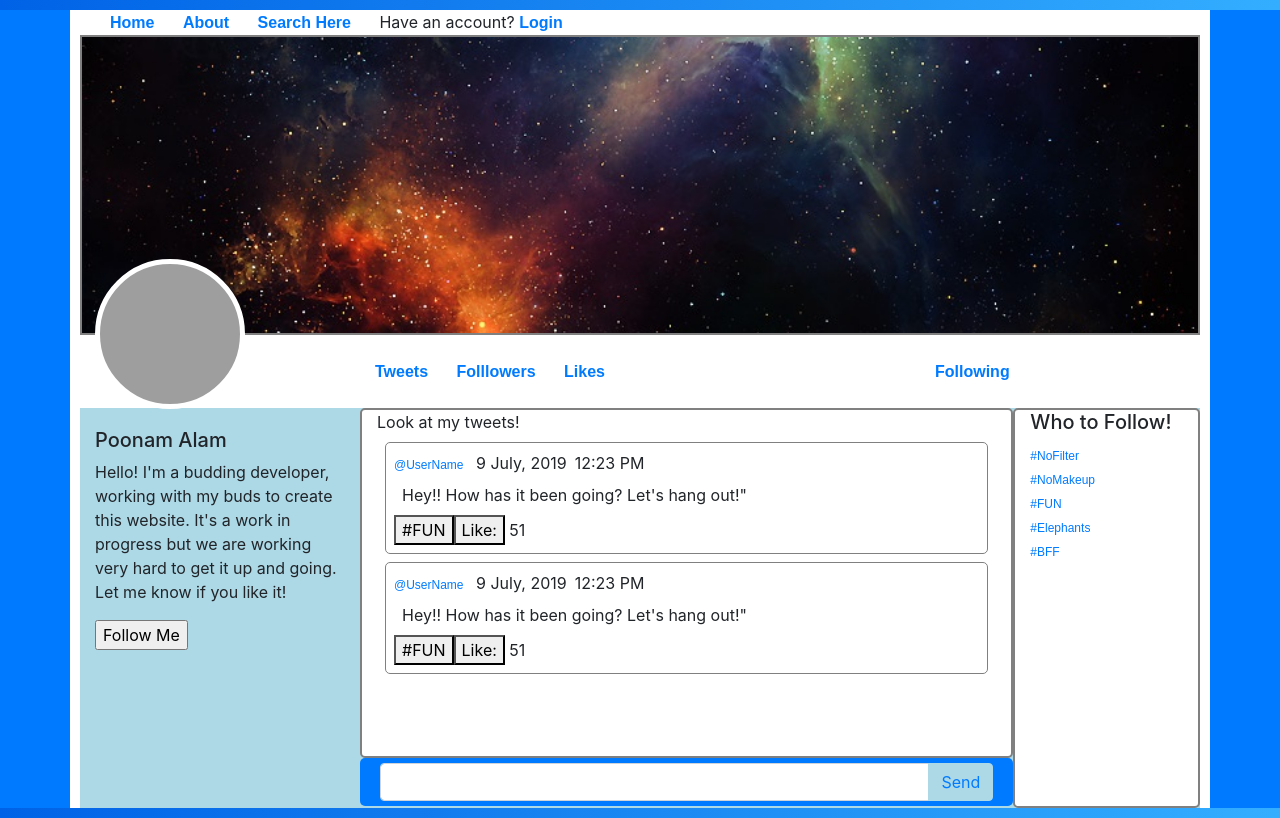
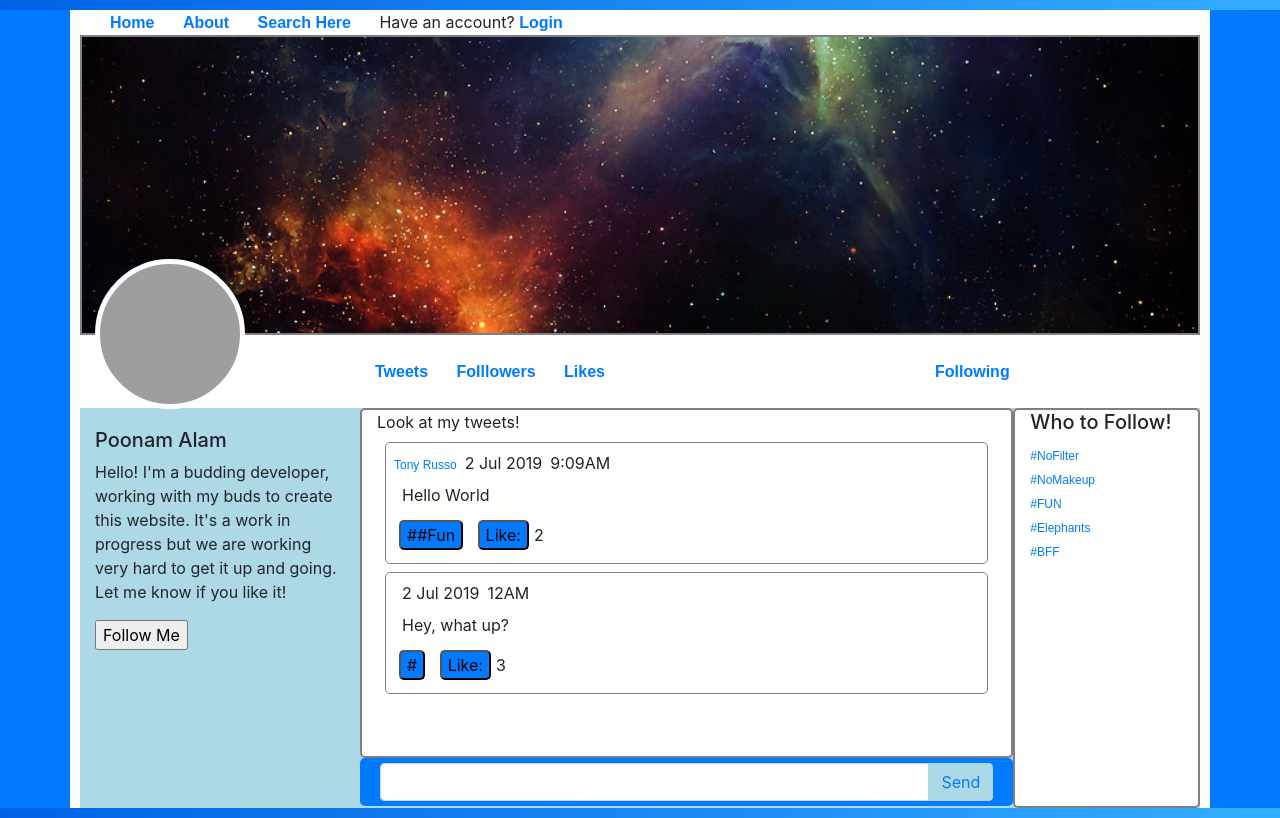
Before and after one commit to Maksura1/twitter-react, a React (Create React App) app: page /home in a window 1280 px wide. Built offline with nearby package versions, Linux system fonts and the light colour scheme; grey boxes are pictures that could not be loaded.

Commit message:
Completed Looping and Mapping posts

```diff
--- a/src/components/Profile.css
+++ b/src/components/Profile.css
@@ -80,12 +80,12 @@
 	border-radius: 5px;
 }
 
-.blue {
+.hashtag, .like {
 	border-radius: 5px;
 	background-color: #007bff;
 	margin: 5px;
-	padding: 5px;
 }
+
 #tweet {
 	background-color: #007bff;;
 	border-radius: 5px;
--- a/src/components/Profile.js
+++ b/src/components/Profile.js
@@ -85,7 +85,7 @@ class Profile extends Component {
 
 								 {
 						this.state.posts.map((p) => {
-							return <Post />
+							return <Post post={p} key={p.id} />
 						})
 					}
 
--- a/src/components/posts.js
+++ b/src/components/posts.js
@@ -3,19 +3,27 @@ import './Profile.css'
 
 class Post extends Component {
 	// Data
+	state = {
+		post: this.props.post
+	}
 	// Functions
+	//to check if props are printing
+	// componentWillMount(){
+	// 	console.log(this.state.post)
+	// }
+
 	// Render
 	render() {
 		return (
 			<div className="wrap p-2 m-2 tweet">
 
-				<span className="mr-2 userName"><a href="">@UserName</a></span>
-				<span className="mr-2 date"> 9 July, 2019</span>
-				<span className="mr-2 time">12:23 PM </span>
-				<nav><div class="body" >Hey!! How has it been going? Let's hang out!"</div></nav>
+				<span className="mr-2 userName"><a href="">{this.state.post.userName}</a></span>
+				<span className="mr-2 date">{this.state.post.date}</span>
+				<span className="mr-2 time">{this.state.post.time}</span>
+				<nav><div className="body">{this.state.post.body}</div></nav>
 				<nav>
-				<span><button className="hashtag"> #FUN </button></span>
-				<span><button className="like">Like:</button> 51 </span>
+				<span><button className="hashtag">#{this.state.post.hashtag}</button></span>
+				<span> <button className="like">Like:</button>{this.state.post.like}</span>
 				</nav>
 
 			</div>
@@ -23,4 +31,5 @@ class Post extends Component {
 	}
 }
 
+
 export default Post
```
